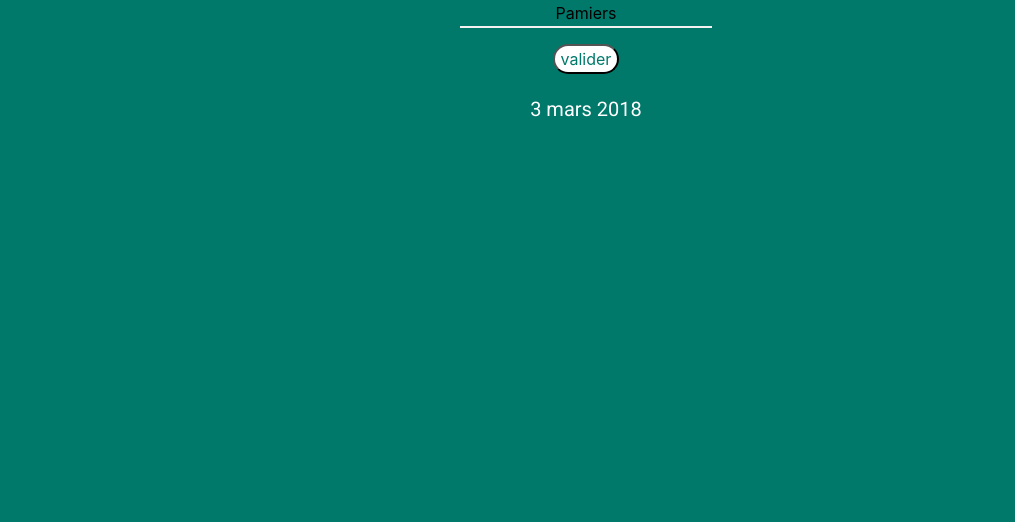
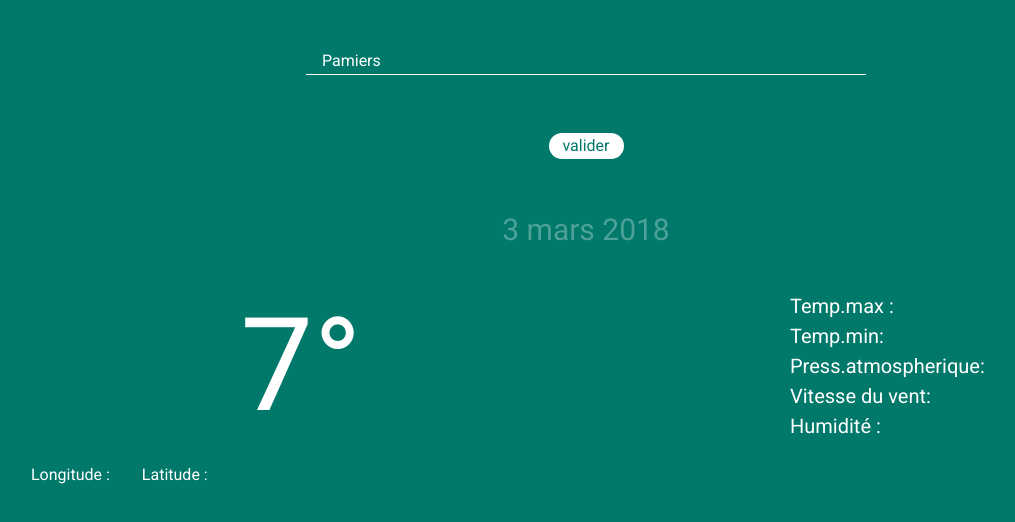
Before and after one commit to PLoraine/Meteo-simplonline, a website: page index.html in a window 1280 px wide. Shown: the whole page, without its empty margins (54-1069 px from the left). Drawn offline with nearby package versions, Linux system fonts and the light colour scheme.

Commit message:
Map finsh

```diff
--- a/css/style.css
+++ b/css/style.css
@@ -2,92 +2,65 @@ body, html{
 
 	background-color:  #00796B;
 }
-p{
-	font-family: Roboto;
+*{
+	font-family: 'Roboto', sans-serif;
+}
+#map{
+	width: 80vw;
+	height: 50vh;
+	margin: 2em 0;
+}
+.border{
+	margin-top: 3em;
+	width: 70vh;
+	background-color: transparent;
+	color: white;
+	border:0 !important;
+	border-bottom: 1px solid white !important;
+	padding-left: 1em;
 }
 
-.row {
-	text-align: center;
+.container_buton{
+	margin-top: 10px;
 }
 
 #buton{
-	border-radius: 40px;
+	background-color: #fff;
+	width: 75px;
+	border-radius: 25px;
+	padding: 0;
 	color: #00796B;
-	background-color: #fff;
-
-
-
-}
-#container_buton{
-	margin-top:2vh;
-	width: 100%;
-}
-.col{
-	display: inline-flex;
-	align-items: center;
-	justify-content: center;
-	flex-wrap: wrap;
-}
-#temperature{
-	    display: flex;
-    justify-content: center;
-    align-items: center;
+	margin:3em 0;
 }
 
-#text{
-	text-align: center;
-	border-top: none;
-	border-left: none;
-	border-right: none;
-	border-color: #F3F2F1;
-	background-color:#00796B;
+.date_content{
+	color: rgba(255,255,255,0.3);
+	font-size: 30px;
+}
+.temperature{
+	font-size: 130px;
+}
+.info-meteo, .info-map, .temperature{
+	color: #fff;
 }
 
-#formulaire{
+.meteo-container{
 	display:flex;
 	justify-content: center;
-	vertical-align: column;
+	flex-direction: column;
 }
-
-#date{
-	margin-top: 20px;
-	text-align: center;
+.info-meteo{
+	align-self: center;
+	width: 30%;
+	text-align: left;
 	font-size: 20px;
 }
 
-#mapi {
-
- display: flex;
- justify-content:center;
- align-items: center;
+.map-container{
+	display:flex;
+	flex-direction: row;
 }
 
-#map{
-	width: 300px;
-	height: 300px;
-
+.info-map{
+	margin-right: 2em;
 }
-
-li, p {
-	color: white;
-	list-style-type:none;
-}
-
-#temp{
-	font-size: 150px;
-	color: white;
-	width: 200px;
-}
-
-
-@media screen and (max-width: 640px){
-	#temp{
-		text-align: left;
-	}
-}
-.container{
-	text-align: center;
-}
-li{
-	text-align: start;
-}
--- a/index.html
+++ b/index.html
@@ -4,60 +4,64 @@
 <head>
 	<meta charset="UTF-8">
 	<title>Développer une solution numérique responsive et dynamique !</title>
+	<link href="https://fonts.googleapis.com/css?family=Roboto" rel="stylesheet">
+	<link rel="stylesheet" href="node_modules/leaflet/dist/leaflet.css">
 	<link rel="stylesheet" href="node_modules/bootstrap/dist/css/bootstrap.min.css">
 	<link rel="stylesheet" href="css/style.css">
-    <link href="https://fonts.googleapis.com/css?family=Roboto" rel="stylesheet">
 </head>
 
 <body>
-    <!-- <div id="formulaire" class="container">
-    	<div class="row">
-        <input id="text" type="text" value="Pamiers">
-        <button id="buton">valider</button>
-        <div id="date"></div>
+	<div class="container">
+		<div class="row justify-content-md-center">
+			<div class="col-md-auto">
+				<input id="text" class="border" type="text" value="Pamiers">
+				<div class="container_buton d-flex justify-content-center">
+					<button id="buton" class="btn btn-defaut">valider</button>
 				</div>
-
-        <div class="row">
-        <div class="col-6 offset-md-4">
-            <div id="temp"></div>
-        </div>
-
-        <div class="col-6 offset-md-4">
-        </div>
-            <div id="cadre"></div>
+				<div class="date_content d-flex justify-content-center" id="date"></div>
 			</div>
 		</div>
-    <div id="map" class="offset-md-3">
-    </div> -->
-    <div class="container">
 		<div class="row">
-            <div class="col">
-                <input id="text" type="text" value="Pamiers">
-                <div id="container_buton">
-                	<button id="buton">valider</button>
+			<div class="col-lg-6 col-sm-12  d-flex justify-content-center">
+				<span class="temperature">7°</span>
 			</div>
-                <div id="date"></div>
+			<div class="col-lg-6 col-sm-12 meteo-container">
+				<div class="info-meteo">
+					Temp.max :
+					<span id="temp_max"></span>
+				</div>
+				<div class="info-meteo">
+					Temp.min:
+					<span id="temp_min"></span>
+				</div>
+				<div class="info-meteo">
+					Press.atmospherique:
+					<span id="press-at"></span>
+				</div>
+				<div class="info-meteo">
+					Vitesse du vent:
+					<span id="vit-vent"></span>
+				</div>
+				<div class="info-meteo">
+					Humidité :
+					<span id="humidite"></span>
 				</div>
 			</div>
-
-        <div class="row" >
-
-            <div class="col">
+		</div>
+		<div class="row">
+			<div class="col-sm-12 map-container">
+				<div class="info-map">
+					Longitude :
+					<span id="lon"></span>
+				</div>
+				<div class="info-map">
+					Latitude :
+					<span id="lat"></span>
 				</div>
 			</div>
-
-        <div class="row" id="temperature">
-
-            <div class="col-6 col-sm-3">
-                <div id="temp"></div>
+			<div class="col-sm-12">
+				<div id="map"></div>
 			</div>
-            <div class="col-6 col-sm-3">
-                <div id="cadre"></div>
-            </div>
-        	</div>
-
-            <div id="mapi">
-            	<div id="map">
 		</div>
 	</div>
 	<script src="node_modules/jquery/dist/jquery.min.js"></script>
@@ -65,5 +69,4 @@
 	<script src="node_modules/moment/min/moment-with-locales.min.js"></script>
 	<script type="text/javascript" src="js/app.js"></script>
 </body>
-
 </html>
--- a/js/app.js
+++ b/js/app.js
@@ -1,37 +1,56 @@
 var lon, lat;
 var city;
+var map;
 moment.locale('fr');
-$('#date').append(moment().format("<p>" + 'LL' + "</p>"));
-
+$('#date').append(moment().format("<p>"+'LL'+"</p>"));
 $("#buton").click(function() {
     var valinput = $("#text").val();
     console.log(valinput);
+
         $.ajax({
-        url: 'https://api.openweathermap.org/data/2.5/weather?q=' + valinput + '&units=metric&appid=e488227e348fab4707b37ef061ad3c4a',
-        dataType: "json",
+            url: 'http://api.openweathermap.org/data/2.5/weather?q=' + valinput + '&units=metric&appid=e488227e348fab4707b37ef061ad3c4a',
+            dataType:"json",
             success: function(data) {
                 console.log(data);
                 lon = data.coord.lon;
                 lat = data.coord.lat;
                 city = data.name;
+                if (map != undefined || map!= null){
+                    map.remove();
+                    map=L.map('map')
+                    carte(map)
+                }else{
+                    map = L.map('map');
+                    carte(map);
 
-            $('#cadre').html("<li>Temp.max : " + data.main.temp_max + "°</li>")
-                .append("<li>Temp.min: " + data.main.temp_min + "°</li>")
-                .append("<li>Pres.atmosphérique :" + data.main.pressure + "</li>")
-                .append("<li>Vitesse du vent est de :" + data.wind.speed + "km/h</li>")
-                .append("<li>Humidité est de " + data.main.humidity + "%</li>")
-                .append("<li>La latitude est de : " + lat + "</li>")
-                .append("<li>La longitude est de : " + lon + "</li>");
-                $('#map').html("<iframe width='100%' heigth='100%' src='https://www.google.com/maps/embed/v1/view?key=AIzaSyBZ-mRs0nlafD2fmwIMcaUyRtQo3G5GvrU&center=" + lat + "," + lon + "&zoom=11&maptype=satellite'></iframe>");
-                $('#temp').text( + parseInt(data.main.temp)+ "°");
+                }
+
+                $('#cadre').html( data.main.temp)
+                    $('#temp_max').text( data.main.temp_max + "°")
+                    $('#temp_min').text(data.main.temp_min + "°")
+                    $('#press-at').text(data.main.pressure)
+                    $('#vit-vent').text(data.wind.speed + "km/h")
+                    $('#humidite').text( data.main.humidity + "%")
+                    $('#lon').text(lat)
+                    $('#lat').text(lon)
 
             }
         });
 });
 
+function carte(map){
 
+    console.log(lon, lat)
+    var ll = [lat, lon]
+    L.tileLayer('https://{s}.tile.openstreetmap.org/{z}/{x}/{y}.png', {
+        maxZoom: 20
+    }).addTo(map.setView(ll, 13));
 
+    //ajout d'un markeur
+    var marker = L.marker(ll).addTo(map);
 
-/// si je j'entre un mot dans l'input et que je clique sur le bouton valider je veu
+    // ajout d'un popup
+    marker.bindPopup(city);
+}
 // ajout d'un mécanisme pour refraiche la carte suivant la première recherche
 // compatibilité avec les navigateur tous
```
Lines whose indentation alone changed are shown as unchanged.
